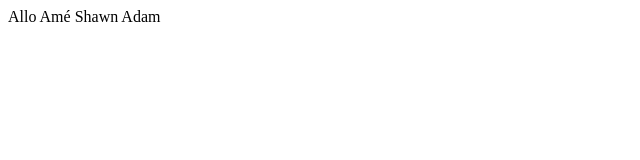
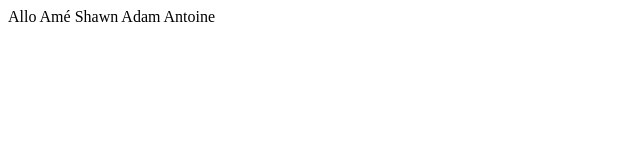
Before and after one commit to ShawnSeg/LeChai-ProjetFinTech, an Angular app in the folder lechai-frontend-client/: page / in a window 1280 px wide. Shown: the top 160 px of the page, without its empty margins (0-640 px from the left). Built offline with nearby package versions, Linux system fonts and the light colour scheme.

Commit message:
ajout de mon nom
Qui est Antoine

```diff
--- a/lechai-frontend-client/angular.json
+++ b/lechai-frontend-client/angular.json
@@ -100,5 +100,8 @@
         }
       }
     }
+  },
+  "cli": {
+    "analytics": false
   }
 }
--- a/lechai-frontend-client/src/app/app.component.html
+++ b/lechai-frontend-client/src/app/app.component.html
@@ -1 +1 @@
-Allo Amé Shawn Adam
+Allo Amé Shawn Adam Antoine
```
Also changed, not shown: 1 other file (tests, documents, lock files or other folders).
